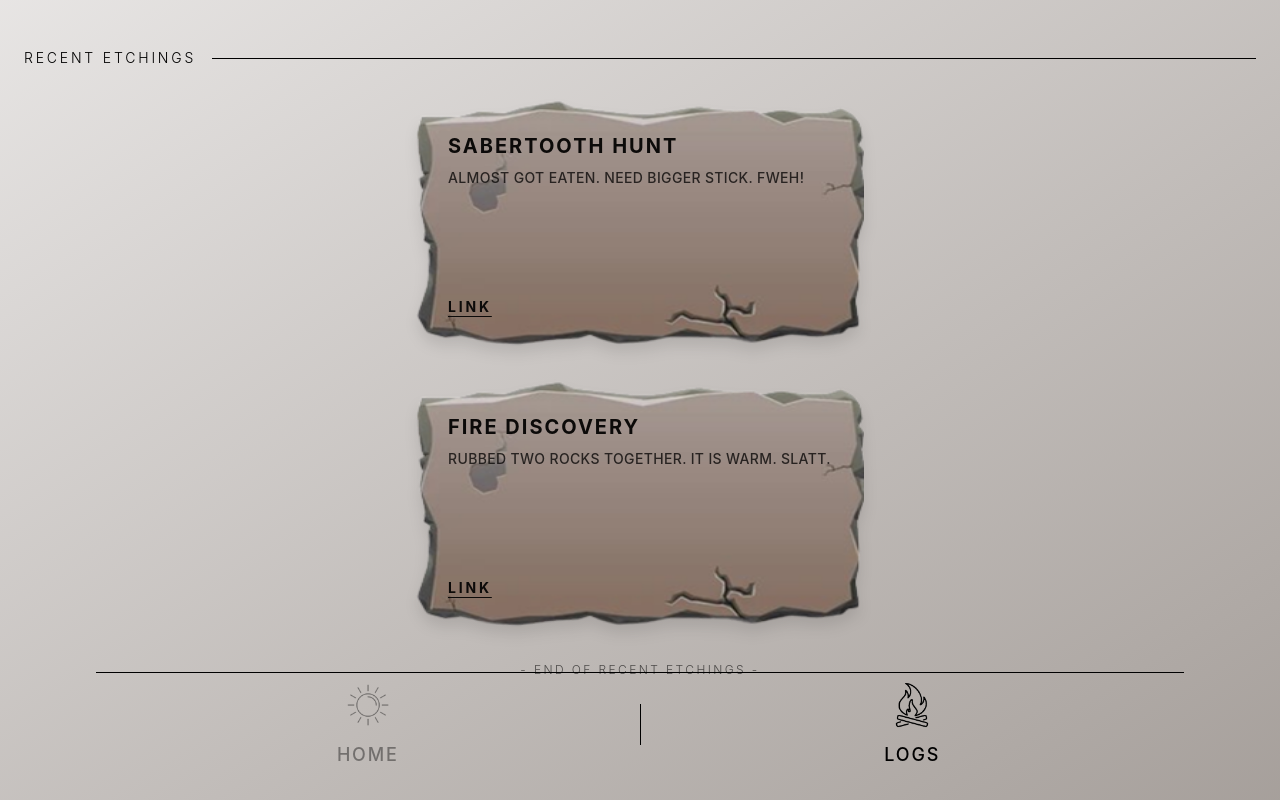
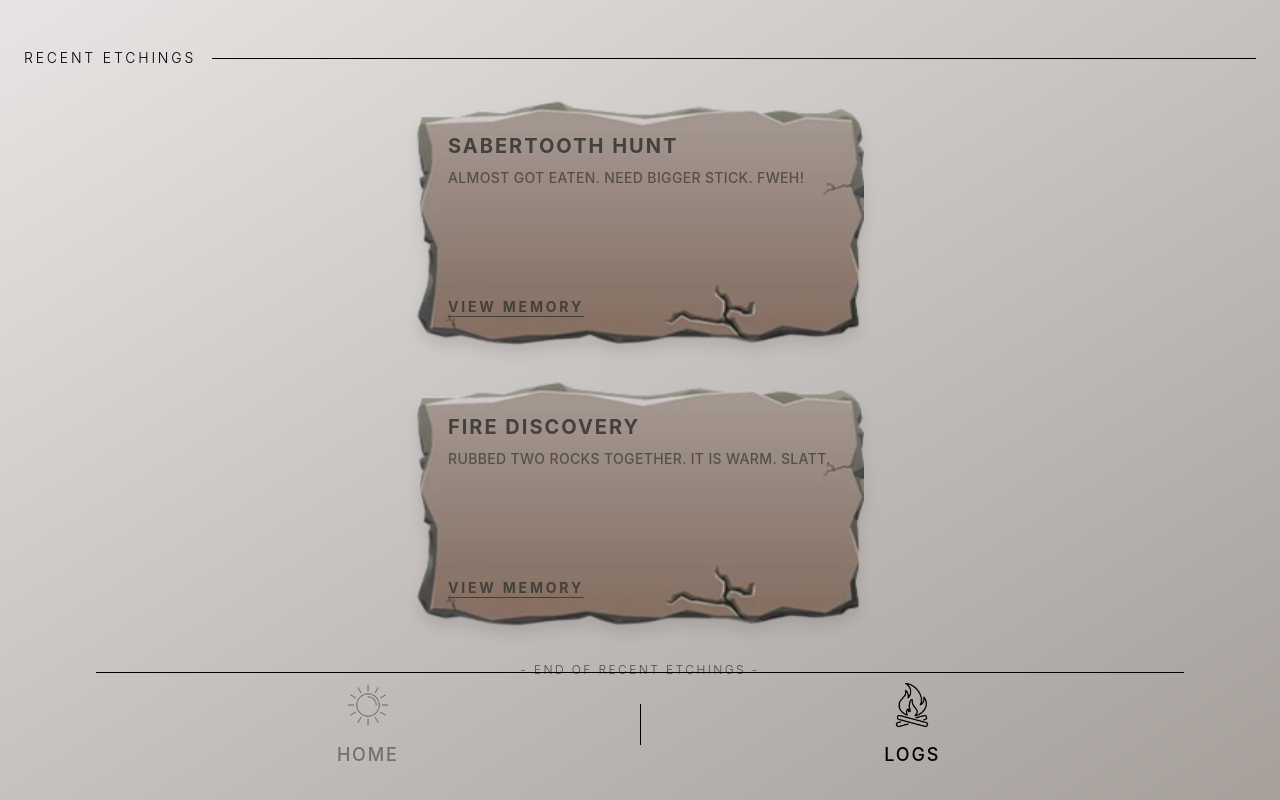
Before and after one commit to harrisonharrisonharrison/ai-visual-scheduler, a React (Vite) app in the folder frontend/: page / in a window 1280 px wide. Both pictures are taken after a click on the button "LOGS". Built offline with nearby package versions, Linux system fonts and the light colour scheme.

Commit message:
New slab asset

```diff
--- a/frontend/src/LogsView.tsx
+++ b/frontend/src/LogsView.tsx
@@ -31,7 +31,7 @@ const LogEntry = ({ log }: { log: LogEvent }) => (
       className="absolute inset-0 w-full h-full object-fill drop-shadow-xl pointer-events-none"
     />
 
-    <div className="relative z-10 w-full h-full flex flex-col justify-between p-6 md:p-8 text-stone-950 font-sans">
+    <div className="relative z-10 w-full h-full flex flex-col justify-between p-6 md:p-8 text-stone-700 font-sans">
       <div>
         <h3 className="text-xl font-bold tracking-widest uppercase mb-2">
           {log.title}
@@ -47,7 +47,7 @@ const LogEntry = ({ log }: { log: LogEvent }) => (
         rel="noreferrer"
         className="text-sm font-bold tracking-[0.2em] uppercase underline underline-offset-4 self-start mt-2 hover:opacity-70 transition-opacity"
       >
-        Link
+        VIEW MEMORY
       </a>
     </div>
   </div>
```
Also changed, not shown: frontend/public/log-slab.png.
